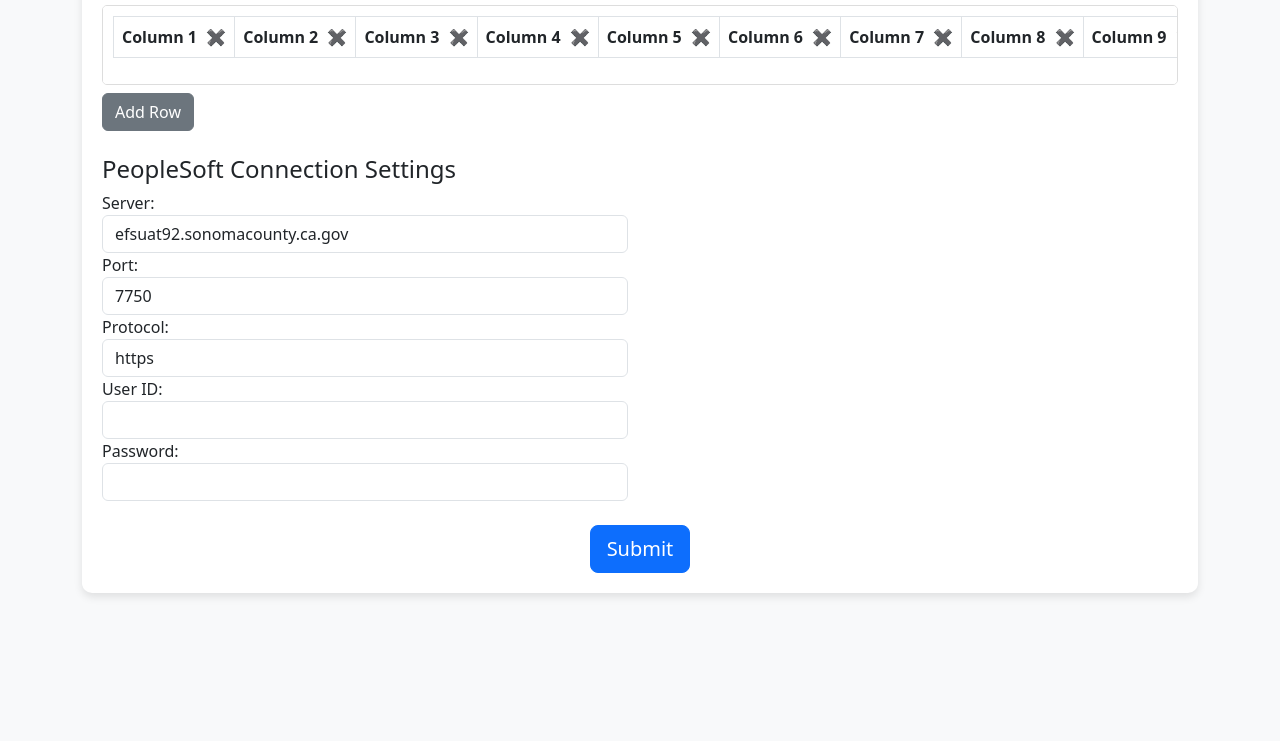
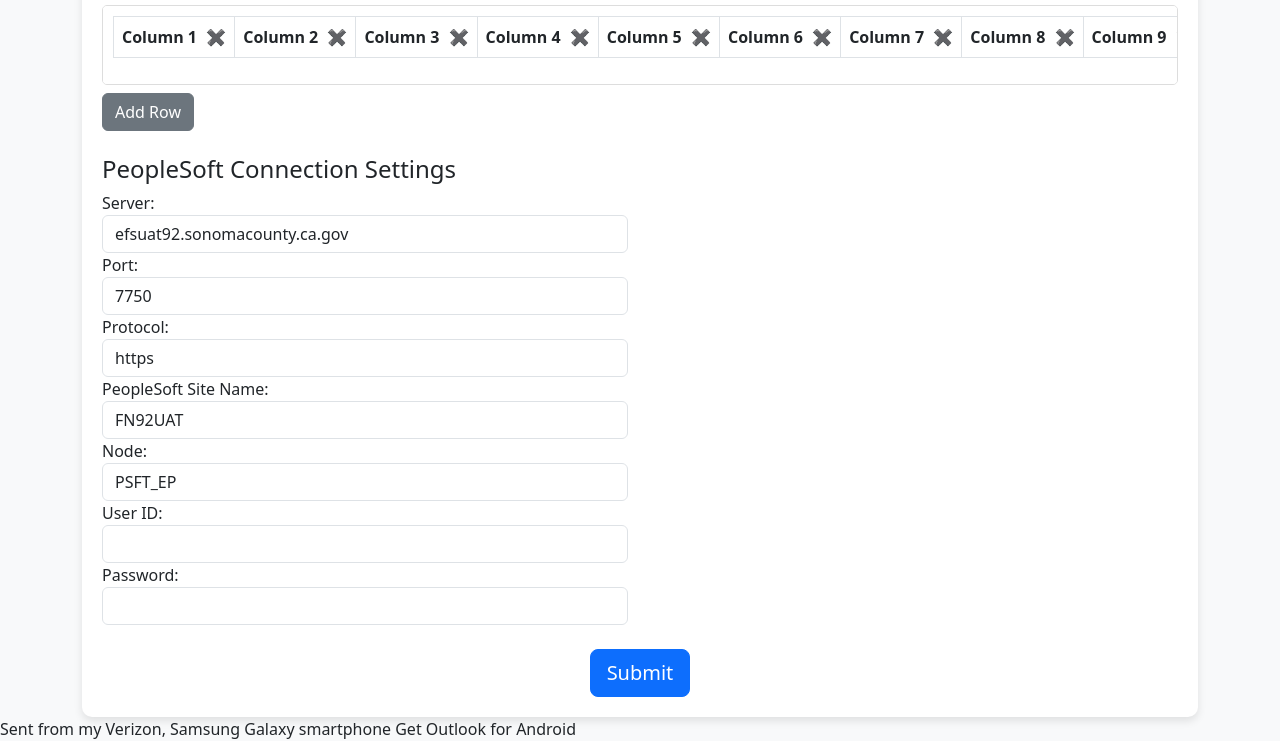
Before and after one commit to cristianccastillo/Project-X, a plain HTML site: page index.html in a window 1280 px wide. Shown: the part 177-918 px from the top of the page. Before the commit the page ends 800 px from the top, so only its background shows below. Drawn offline with nearby package versions, Linux system fonts and the light colour scheme.

Commit message:
Add files via upload

```diff
--- a/index.html
+++ b/index.html
@@ -1,3 +1,4 @@
+
 <!DOCTYPE html>
 <html lang="en">
 <head>
@@ -124,6 +125,8 @@
             const server = document.getElementById('server').value;
             const port = document.getElementById('port').value;
             const protocol = document.getElementById('protocol').value;
+            const node = document.getElementById('node').value;
+            const psSiteName = document.getElementById('psSiteName').value;
             const serviceOperation = "YourServiceOperation.v1"; // Replace with actual service operation
 
             if (!userID || !password) {
@@ -134,6 +137,9 @@
             // Data to be sent
             const postData = {
                 message: "hi from web",
+                connectionDetails: {
+                    server, port, protocol, node, psSiteName, userID
+                },
                 tableData: captureTableData()
             };
 
@@ -196,6 +202,12 @@
                     <label>Protocol:</label>
                     <input type="text" id="protocol" class="form-control" value="https">
 
+                    <label>PeopleSoft Site Name:</label>
+                    <input type="text" id="psSiteName" class="form-control" value="FN92UAT">
+
+                    <label>Node:</label>
+                    <input type="text" id="node" class="form-control" value="PSFT_EP">
+
                     <label>User ID:</label>
                     <input type="text" id="userID" class="form-control">
 
@@ -214,3 +226,6 @@
 
 </body>
 </html>
+
+Sent from my Verizon, Samsung Galaxy smartphone
+Get Outlook for Android
```
